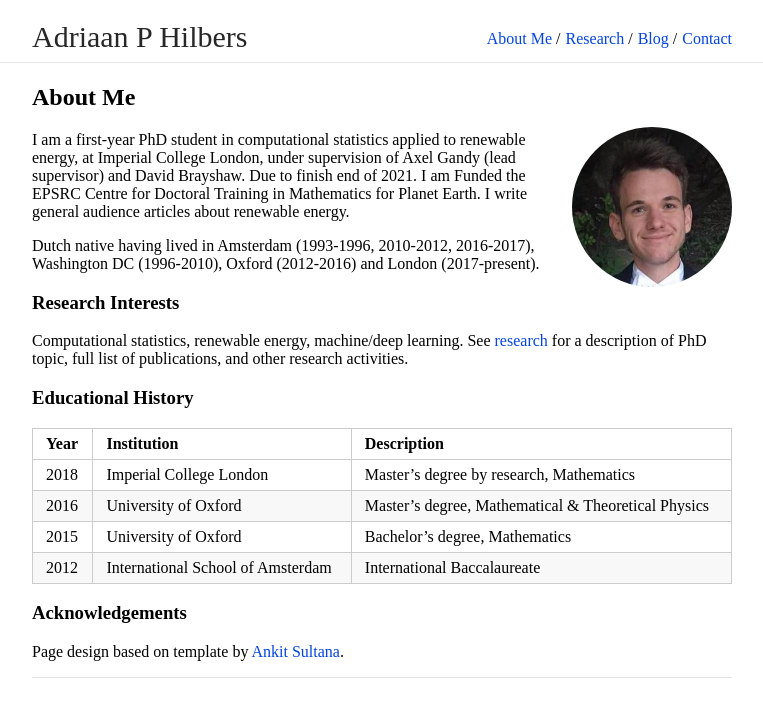
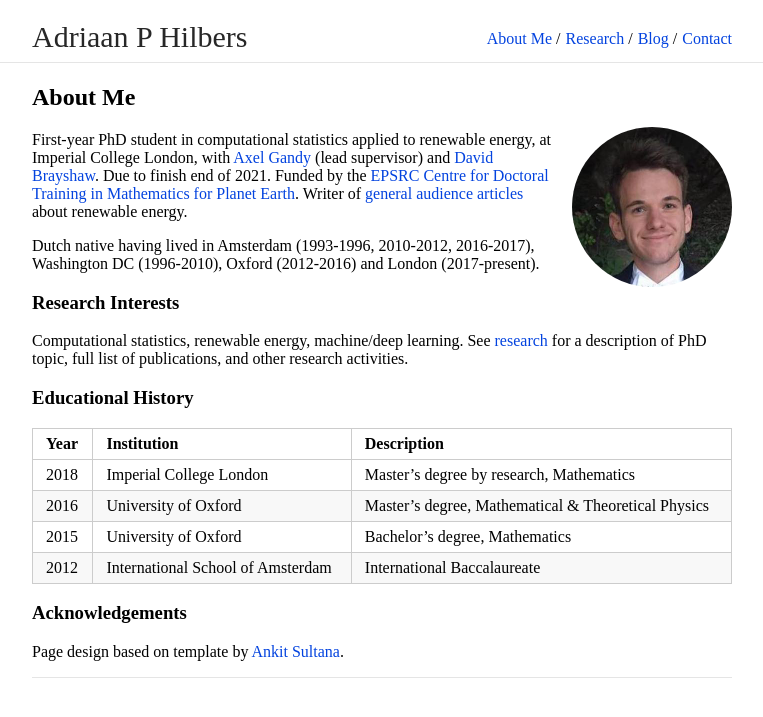
Before and after one commit to ahilbers/ahilbers.github.io, a Jekyll site: the page built from index.md, in a window 1280 px wide. Shown: the top 717 px of the page, without its empty margins (258-1021 px from the left). Built offline with Jekyll 4.4.1, drawn with Linux system fonts in a browser that asks for light colours; our own code applies the rules of GitHub Pages for plain Markdown files.

Commit message:
merge changes to master

```diff
--- a/index.md
+++ b/index.md
@@ -7,7 +7,7 @@
 
 <img class="profile-picture" src="images/adriaan.jpg">
 
-I am a first-year PhD student in computational statistics applied to renewable energy, at Imperial College London, under supervision of Axel Gandy (lead supervisor) and David Brayshaw. Due to finish end of 2021. I am Funded the EPSRC Centre for Doctoral Training in Mathematics for Planet Earth. I write general audience articles about renewable energy.
+First-year PhD student in computational statistics applied to renewable energy, at Imperial College London, with [Axel Gandy](http://wwwf.imperial.ac.uk/~agandy/) (lead supervisor) and [David Brayshaw](https://research.reading.ac.uk/meteorology/people/david-brayshaw/). Due to finish end of 2021. Funded by the [EPSRC Centre for Doctoral Training in Mathematics for Planet Earth](https://www.mpecdt.org). Writer of [general audience articles](blog) about renewable energy.
 
 Dutch native having lived in Amsterdam (1993-1996, 2010-2012, 2016-2017), Washington DC (1996-2010), Oxford (2012-2016) and London (2017-present).
 
```
